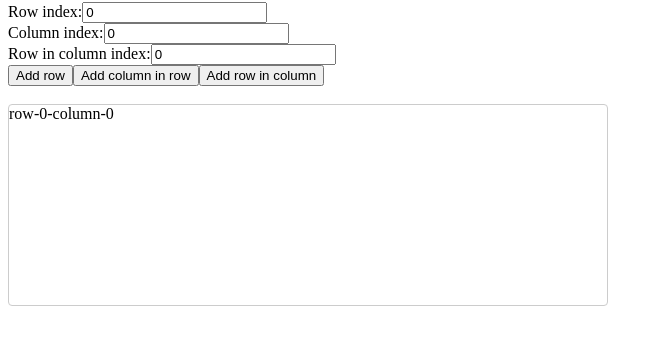
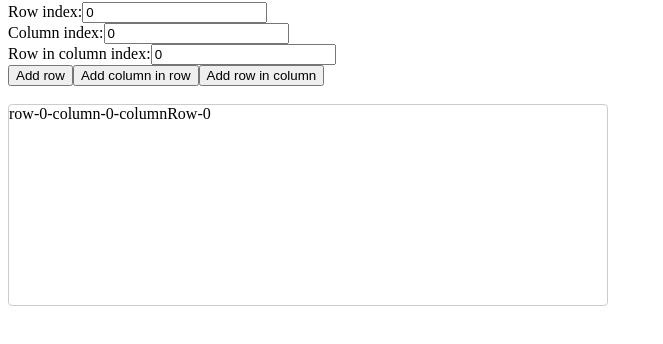
Before and after one commit to danielChrzanowski/DragDropPOC, an Angular app: page / in a window 1280 px wide. Shown: the part 348-692 px from the top of the page, without its empty margins (0-663 px from the left). Built offline with nearby package versions, Linux system fonts and the light colour scheme.

Commit message:
cdk works 3

```diff
--- a/src/app/app.component.html
+++ b/src/app/app.component.html
@@ -1,6 +1,6 @@
 <div class="components-list">
   <h2>{{componentsListId}}</h2>
-  <div (cdkDropListDropped)="onListDropped($event)"
+  <div (cdkDropListDropped)="onBoxCellItemDrop($event)"
        [cdkDropListConnectedTo]="getAllListsConnections()"
        [cdkDropListData]="components"
        [id]="componentsListId"
@@ -17,23 +17,30 @@ Column index:<input #columnIndex type="number" value="0"/>
 <br/>
 Row in column index:<input #rowInColumnIndex type="number" value="0"/>
 <br/>
-<button (click)="addRow(rowIndex.value)">Add row</button>
-<button (click)="addColumnInRow(rowIndex.value, columnIndex.value, rowInColumnIndex.value)">Add column in row</button>
-<button (click)="addRowInColumn(rowIndex.value, columnIndex.value, rowInColumnIndex.value)">Add row in column</button>
+<button (click)="addRow(Number(rowIndex.value))">Add row</button>
+<button (click)="addColumnInRow(Number(rowIndex.value), Number(columnIndex.value), Number(rowInColumnIndex.value))">
+  Add column in row
+</button>
+<button (click)="addRowInColumn(Number(rowIndex.value), Number(columnIndex.value), Number(rowInColumnIndex.value))">
+  Add row in column
+</button>
 <br/><br/>
 
 <div *ngFor="let row of rows; let i = index">
-  <div *ngFor="let column of row.columns; let j = index" [style]="getColumnWidth(row.columns.length)" class="column">
-    <div *ngFor="let rowInColumn of column.columnRows; let k = index">
-      <div (cdkDropListDropped)="onListDropped($event)"
-           [cdkDropListConnectedTo]=" getAllListsConnections()"
-           [cdkDropListData]="rowInColumn.data"
-           [id]="generateId(i, j, k.toString())"
-           [style]="getRowHeight(rows.length)"
-           cdkDropList class="items-list">
-        {{column.id}}
-        <div *ngFor="let data of rowInColumn.data" cdkDrag class="component">{{data}}</div>
-      </div>
+  <div *ngFor="let column of row.columns; let j = index"
+       [id]="'column-' + j"
+       [style]="getRowHeight(rows.length) + getColumnWidth(row.columns.length)"
+       class="column">
+    <div (cdkDropListDropped)="onBoxCellItemDrop($event)"
+         *ngFor="let rowInColumn of column.columnRows; let k = index"
+         [cdkDropListConnectedTo]=" getAllListsConnections()"
+         [cdkDropListData]="rowInColumn.data"
+         [id]="generateId(i, j, k)"
+         [style]="getRowInColumnHeight(column.columnRows.length, 'column-' + j)"
+         cdkDropList
+         class="items-list">
+      {{rowInColumn.id}}
+      <div *ngFor="let data of rowInColumn.data" cdkDrag class="component">{{data}}</div>
     </div>
   </div>
 </div>
--- a/src/app/app.component.scss
+++ b/src/app/app.component.scss
@@ -1,12 +1,10 @@
 .column {
-  max-width: 100%;
   display: inline-block;
   vertical-align: top;
 }
 
 .components-list {
   width: 200px;
-  max-width: 100%;
 }
 
 .items-list {
--- a/src/app/app.component.ts
+++ b/src/app/app.component.ts
@@ -10,20 +10,21 @@ export class AppComponent {
   componentsListId: string = 'components-list';
   components: string[] = ['Get to work', 'Pick up groceries', 'Go home', 'Fall asleep'];
 
+  boxWidth: number = 600;
+  boxHeight: number = 200;
+
   rows: Row[] = [{
     columns: [{
-      id: this.generateId(0, 0),
       columnRows: [{
-        id: this.generateId(0, 0, "0"),
+        id: this.generateId(0, 0, 0),
         data: []
       }]
     }]
   }];
 
-  boxWidth: number = 600;
-  boxHeight: number = 200;
+  protected readonly Number: NumberConstructor = Number;
 
-  onListDropped(event: CdkDragDrop<string[]>): void {
+  onBoxCellItemDrop(event: CdkDragDrop<string[]>): void {
     if (event.container.data.length < 1) {
       if (event.previousContainer.id === this.componentsListId) {
         copyArrayItem(
@@ -46,81 +47,68 @@ export class AppComponent {
   getAllListsConnections(): string[] {
     const allColumnsIds: string[] = [];
     this.rows.forEach((row: Row) =>
-      row.columns.forEach((column: Column) => allColumnsIds.push(column.id))
+      row.columns.forEach((column: Column) =>
+        column.columnRows.forEach((columnRow: ColumnRow) => allColumnsIds.push(columnRow.id)))
     );
     return [this.componentsListId, ...allColumnsIds];
   }
 
-  addRow(rowIndexString: string): void {
-    const rowIndex: number = Number(rowIndexString);
-
+  addRow(rowIndex: number): void {
     this.rows.splice(rowIndex, 0, {
       columns: [{
-        id: this.generateId(rowIndex, 0),
-        columnRows: [{id: this.generateId(0, 0, '0'), data: []}]
+        columnRows: [{id: this.generateId(0, 0, 0), data: []}]
       }]
     });
-
     this.regenerateAllIds();
   }
 
-  addColumnInRow(rowIndexString: string, columnIndexString: string, rowInColumnString: string): void {
-    const rowIndex: number = Number(rowIndexString);
-    const columnIndex: number = Number(columnIndexString);
-    const rowInColumnIndex: number = Number(rowInColumnString);
-
+  addColumnInRow(rowIndex: number, columnIndex: number, rowInColumnIndex: number): void {
     this.rows[rowIndex]?.columns.splice(columnIndex, 0, {
-      id: this.generateId(rowIndex, columnIndex),
       columnRows: [{
-        id: this.generateId(rowIndex, columnIndex, rowInColumnIndex.toString()),
+        id: this.generateId(rowIndex, columnIndex, rowInColumnIndex),
         data: []
       }]
     });
-
     this.regenerateAllIds();
   }
 
-  addRowInColumn(rowIndexString: string, columnIndexString: string, rowInColumnString: string): void {
-    const rowIndex: number = Number(rowIndexString);
-    const columnIndex: number = Number(columnIndexString);
-    const rowInColumnIndex: number = Number(rowInColumnString);
-
+  addRowInColumn(rowIndex: number, columnIndex: number, rowInColumnIndex: number): void {
     this.rows[rowIndex]?.columns[columnIndex].columnRows.splice(rowInColumnIndex, 0, {
-      id: this.generateId(rowIndex, columnIndex, rowInColumnIndex.toString()),
+      id: this.generateId(rowIndex, columnIndex, rowInColumnIndex),
       data: []
     });
-
     this.regenerateAllIds();
   }
 
   getRowHeight(rowsCount: number): string {
-    return `height: ${this.boxHeight / rowsCount}px`;
+    return `height: ${this.boxHeight / rowsCount}px;`;
   }
 
-  getRowInColumnHeight(rowsCount: number): string {
-    return `height: ${this.boxHeight / rowsCount}px`;
+  getColumnWidth(columnsInRowCount: number): string {
+    return `width: ${this.boxWidth / columnsInRowCount}px;`;
   }
 
-  getColumnWidth(columnsCount: number): string {
-    return `width: ${this.boxWidth / columnsCount}px`;
+  getRowInColumnHeight(rowsInColumnCount: number, columnId: string): string {
+    const columnHeight: number | undefined = document.getElementById(columnId)?.offsetHeight;
+    return columnHeight ? `height: ${columnHeight / rowsInColumnCount}px;` : '';
   }
 
-  generateId(row: number, column: number, columnRow?: string): string {
-    let id = `row-${row}-column-${column}`;
-    return columnRow ? `${id}-columnRow-${columnRow}` : id;
+  generateId(row: number, column: number, columnRow: number): string {
+    return `row-${row}-column-${column}-columnRow-${columnRow}`;
   }
 
   private regenerateAllIds(): void {
     for (let i: number = 0; i < this.rows.length; i += 1) {
       for (let j: number = 0; j < this.rows[i].columns.length; j += 1) {
         for (let k: number = 0; k < this.rows[i].columns[j].columnRows.length; k += 1) {
-          this.rows[i].columns[j].id = this.generateId(i, j);
-          this.rows[i].columns[j].columnRows[k].id = this.generateId(i, j, k.toString());
+          this.rows[i].columns[j].columnRows[k].id = this.generateId(i, j, k);
         }
       }
     }
     console.log(this.rows);
   }
+
+
 }
 
 interface Row {
@@ -128,7 +116,6 @@ interface Row {
 }
 
 interface Column {
-  id: string;
   columnRows: ColumnRow[];
 }
 
```
